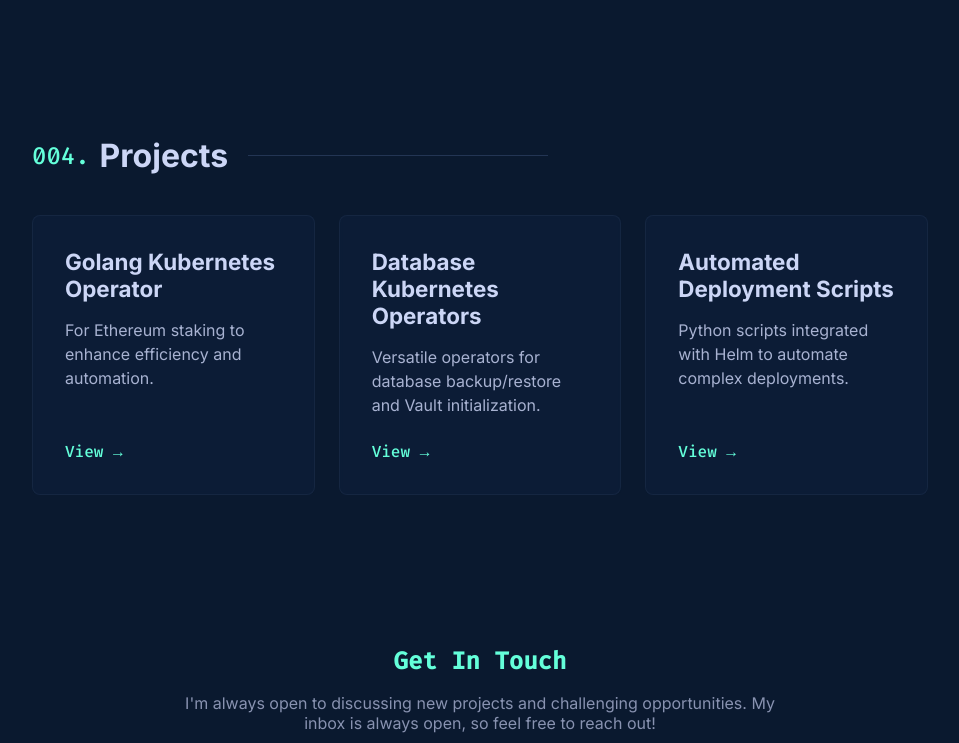
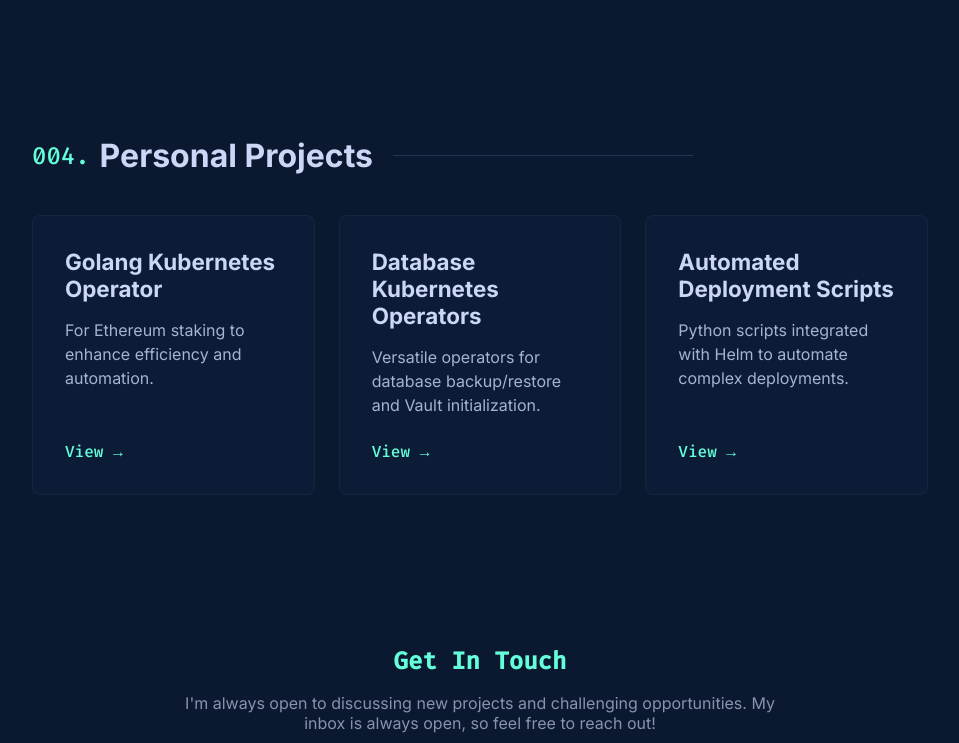
Before and after one commit to AkshatSaxena20/Trial-portfolio, a plain HTML site: page index.html in a window 1280 px wide. Shown: the part 4700-5443 px from the top of the page, without its empty margins (160-1119 px from the left). Drawn offline with Linux system fonts and the light colour scheme.

Commit message:
index.html

```diff
--- a/index.html
+++ b/index.html
@@ -107,7 +107,7 @@
         </section>
 
         <section id="projects" class="content-section">
-            <h2 class="section-heading" data-section-number="04">Projects</h2>
+            <h2 class="section-heading" data-section-number="04">Personal Projects</h2>
             <div class="projects-grid">
                 <div class="project-card"><h3>Golang Kubernetes Operator</h3><p>For Ethereum staking to enhance efficiency and automation.</p><a href="https://github.com/jarvis-401" target="_blank" class="project-view-link">View →</a></div>
                 <div class="project-card"><h3>Database Kubernetes Operators</h3><p>Versatile operators for database backup/restore and Vault initialization.</p><a href="https://github.com/jarvis-401" target="_blank" class="project-view-link">View →</a></div>
```
